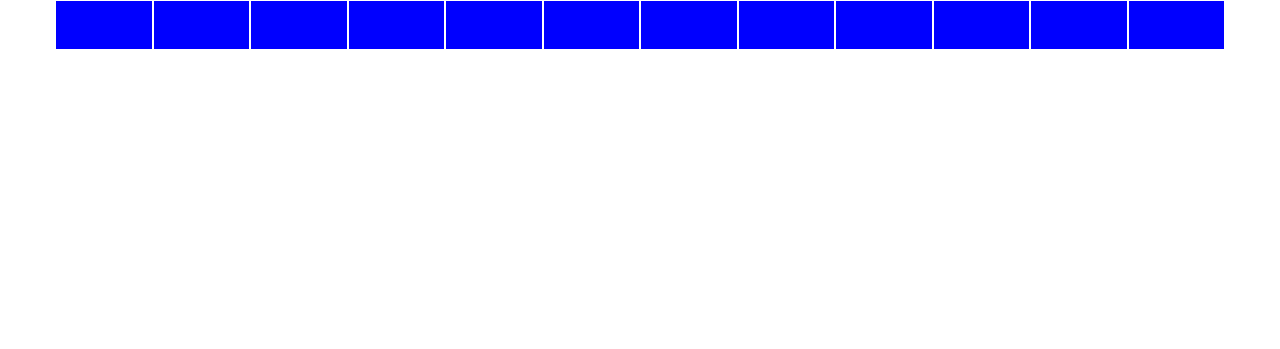
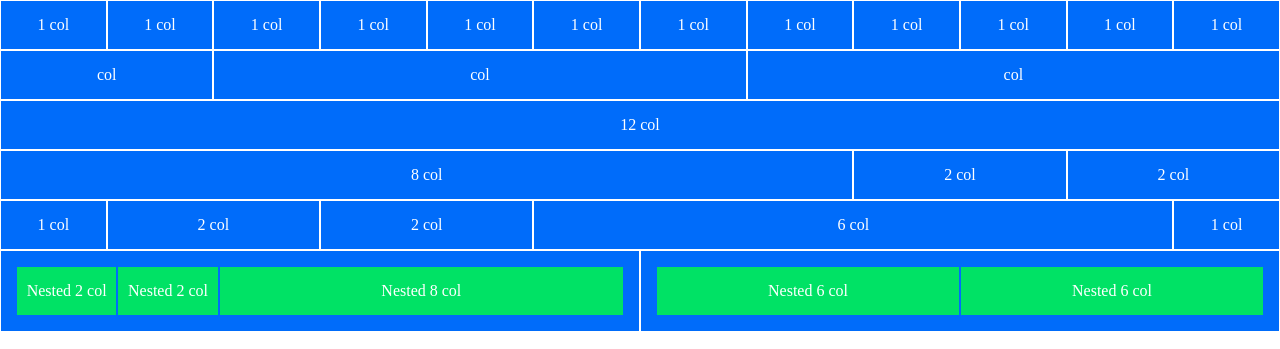
Before and after one commit to Intrusion0/html-css-12bool, a plain HTML site: page index.html in a window 1280 px wide. Drawn offline with Linux system fonts and the light colour scheme.

Commit message:
primo container inserito

```diff
--- a/css/style.css
+++ b/css/style.css
@@ -7,7 +7,25 @@
 }
 
 [class*="col-"] {
+    display: flex;
+    justify-content: center;
+    align-items: center;
+    color: white;
     min-height: 50px;
-    background-color: blue;
+    background-color: #006cfa;
     border: solid 1px white;
 }
+
+.col-xs-6 > .container-fluid {
+    padding: 15px;
+}
+
+.col-xs-6 > .container-fluid .row div {
+    border: solid 1px #006cfa;
+    background-color: #00e265;
+
+}
+
+.container-fluid:nth-child(2) {
+    margin-top: 20px;
+}
--- a/index.html
+++ b/index.html
@@ -10,61 +10,149 @@
     <title>Framework 12bool</title>
 </head>
 <body>
-    <div class="container">
+    <div class="container-fluid">
         <div class="row">
-            <div class="col-xs-1"></div>
-            <div class="col-xs-1"></div>
-            <div class="col-xs-1"></div>
-            <div class="col-xs-1"></div>
-            <div class="col-xs-1"></div>
-            <div class="col-xs-1"></div>
-            <div class="col-xs-1"></div>
-            <div class="col-xs-1"></div>
-            <div class="col-xs-1"></div>
-            <div class="col-xs-1"></div>
-            <div class="col-xs-1"></div>
-            <div class="col-xs-1"></div>
+            <div class="col-xs-1">
+                1 col
+            </div>
+            <div class="col-xs-1">
+                1 col
+            </div>
+            <div class="col-xs-1">
+                1 col
+            </div>
+            <div class="col-xs-1">
+                1 col
+            </div>
+            <div class="col-xs-1">
+                1 col
+            </div>
+            <div class="col-xs-1">
+                1 col
+            </div>
+            <div class="col-xs-1">
+                1 col
+            </div>
+            <div class="col-xs-1">
+                1 col
+            </div>
+            <div class="col-xs-1">
+                1 col
+            </div>
+            <div class="col-xs-1">
+                1 col
+            </div>
+            <div class="col-xs-1">
+                1 col
+            </div>
+            <div class="col-xs-1">
+                1 col
+            </div>
         </div>
         <div class="row">
-
+            <div class="col-xs-2">
+                col
+            </div>
+            <div class="col-xs-5">
+                col
+            </div>
+            <div class="col-xs-5">
+                col
+            </div>
         </div>
         <div class="row">
-
+            <div class="col-xs-12">
+                12 col
+            </div>
         </div>
         <div class="row">
-
+            <div class="col-xs-8">
+                8 col
+            </div>
+            <div class="col-xs-2">
+                2 col
+            </div>
+            <div class="col-xs-2">
+                2 col
+            </div>
         </div>
         <div class="row">
-
+            <div class="col-xs-1">
+                1 col
+            </div>
+            <div class="col-xs-2">
+                2 col
+            </div>
+            <div class="col-xs-2">
+                2 col
+            </div>
+            <div class="col-xs-6">
+                6 col
+            </div>
+            <div class="col-xs-1">
+                1 col
+            </div>
         </div>
         <div class="row">
-
+            <div class="col-xs-6">
+                <div class="container-fluid">
+                    <div class="row">
+                        <div class="col-xs-2">
+                            Nested 2 col
+                        </div>
+                        <div class="col-xs-2">
+                            Nested 2 col
+                        </div>
+                        <div class="col-xs-8">
+                            Nested 8 col
+                        </div>
+                    </div>
+                </div>
+            </div>
+            <div class="col-xs-6">
+                <div class="container-fluid">
+                    <div class="row">
+                        <div class="col-xs-6">
+                            Nested 6 col
+                        </div>
+                        <div class="col-xs-6">
+                            Nested 6 col
+                        </div>
+                    </div>
+                </div>
+            </div>
         </div>
     </div>
-    <div class="container">
+    <div class="container-fluid">
         <div class="row">
-
+            <div class="col-sx-12"></div>
         </div>
         <div class="row">
-
+            <div class="col-sx-1"></div>
+            <div class="col-sx-11"></div>
         </div>
         <div class="row">
-
+            <div class="col-sx-2"></div>
+            <div class="col-sx-10"></div>
         </div>
         <div class="row">
-
+            <div class="col-sx-3"></div>
+            <div class="col-sx-9"></div>
         </div>
         <div class="row">
-
+            <div class="col-sx-4"></div>
+            <div class="col-sx-8"></div>
         </div>
         <div class="row">
-
+            <div class="col-sx-5"></div>
+            <div class="col-sx-7"></div>
         </div>
         <div class="row">
-
+            <div class="col-sx-6"></div>
+            <div class="col-sx-6"></div>
         </div>
     </div>
-    <div class="container">
+    <div class="container-fluid">
         <div class="row">
 
         </div>
```
